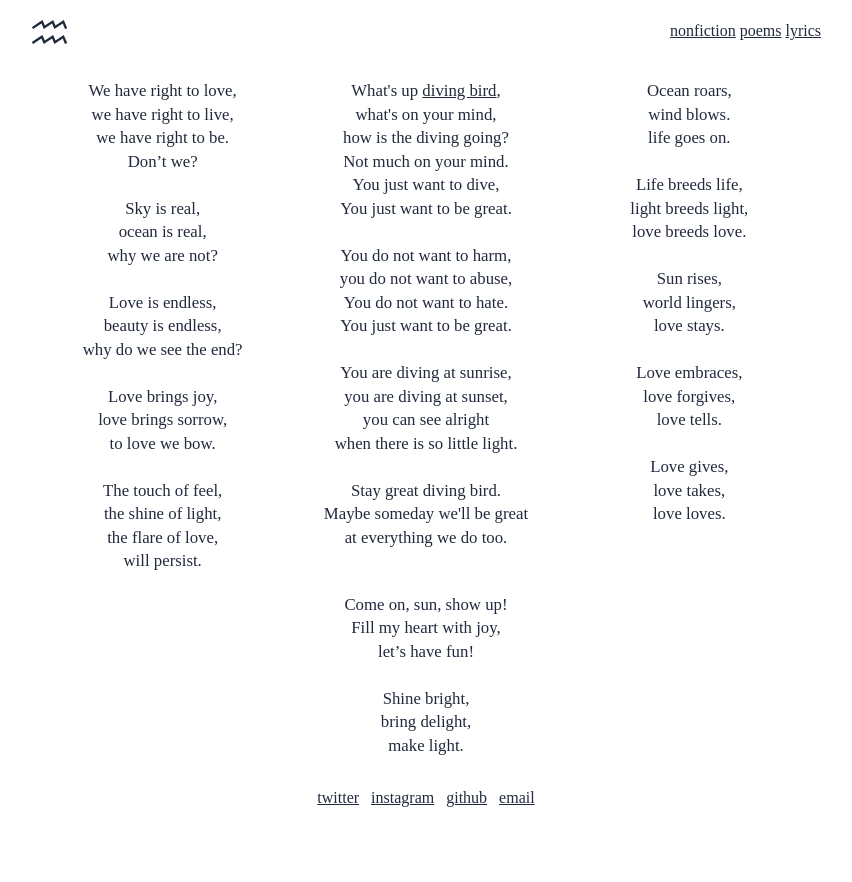
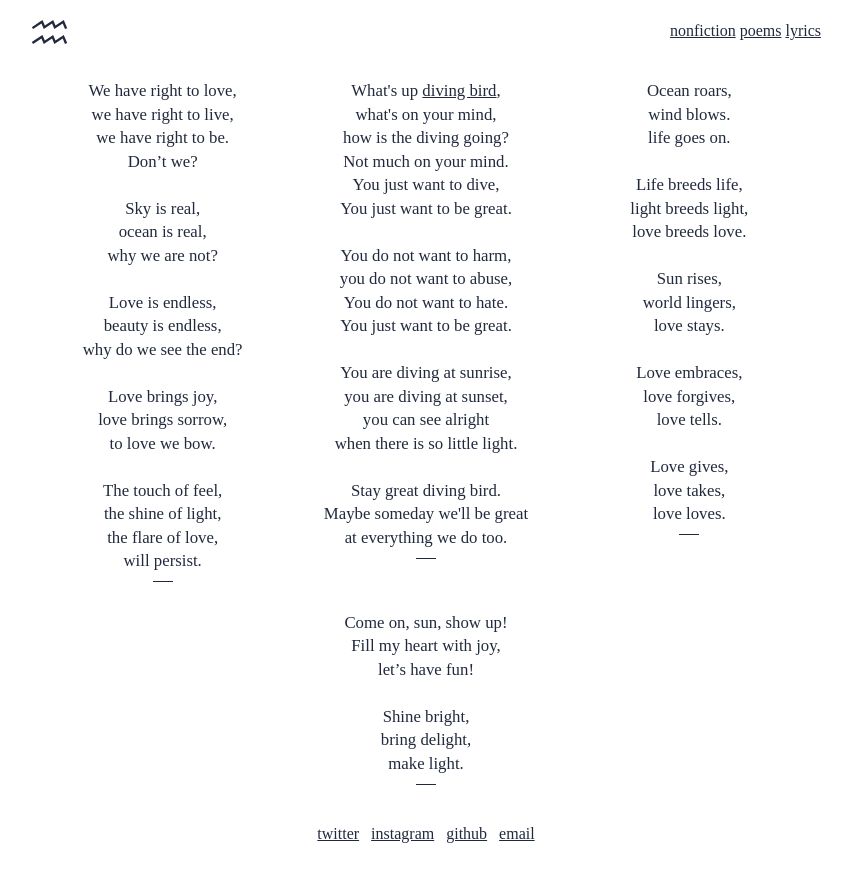
Before and after one commit to sarquaz/sarquaz.github.io, a Jekyll site: the page built from poems.html, in a window 1280 px wide. Shown: the top 882 px of the page, without its empty margins (214-1066 px from the left). Built offline with Jekyll 4.4.1, drawn with Linux system fonts in a browser that asks for light colours.

Commit message:
update css and poems

```diff
--- a/poems.html
+++ b/poems.html
@@ -26,6 +26,7 @@ layout: default
       the shine of light,<br/>
       the flare of love,<br/>
       will persist.
+      <hr/>
     </li>
     <li class="flex-item">
       What's up <a href="https://en.wikipedia.org/wiki/Cormorant">diving bird</a>,<br/>
@@ -48,7 +49,7 @@ layout: default
       Stay great diving bird.<br/>
       Maybe someday we'll be great<br/>
       at everything we do too.<br/>
-      <br/>
+      <hr/>
     </li>
     <li class="flex-item">
       Ocean roars,<br/>
@@ -70,6 +71,7 @@ layout: default
       Love gives,<br/>
       love takes,<br/>
       love loves.
+      <hr/>
     </li>
     <li class="flex-item">
     </li>
@@ -81,6 +83,7 @@ layout: default
       Shine bright, <br/>
       bring delight, <br/>
       make light.
+      <hr/>
       </li>
     <li class="flex-item">
     </li>
--- a/style.scss
+++ b/style.scss
@@ -45,15 +45,13 @@ h1 {
 
 
 .entry {
-  text-align: justify;
-  text-justify: inter-word;
   padding: 0px;
   margin-top: 25px;
-  font-size: 64px;
+  font-size: 120%;
 
   @include mobile {
     margin-top: 45px;
-    font-size: 48px;
+    font-size: 64px;
     padding-right: 15px;
     padding-left: 5px;
 
@@ -149,3 +147,12 @@ a {
   }
 
 }
+
+hr {
+  width: 20px;
+  height: 1px;
+  border: 0;
+  background-color: $color;
+
+
+}
```
